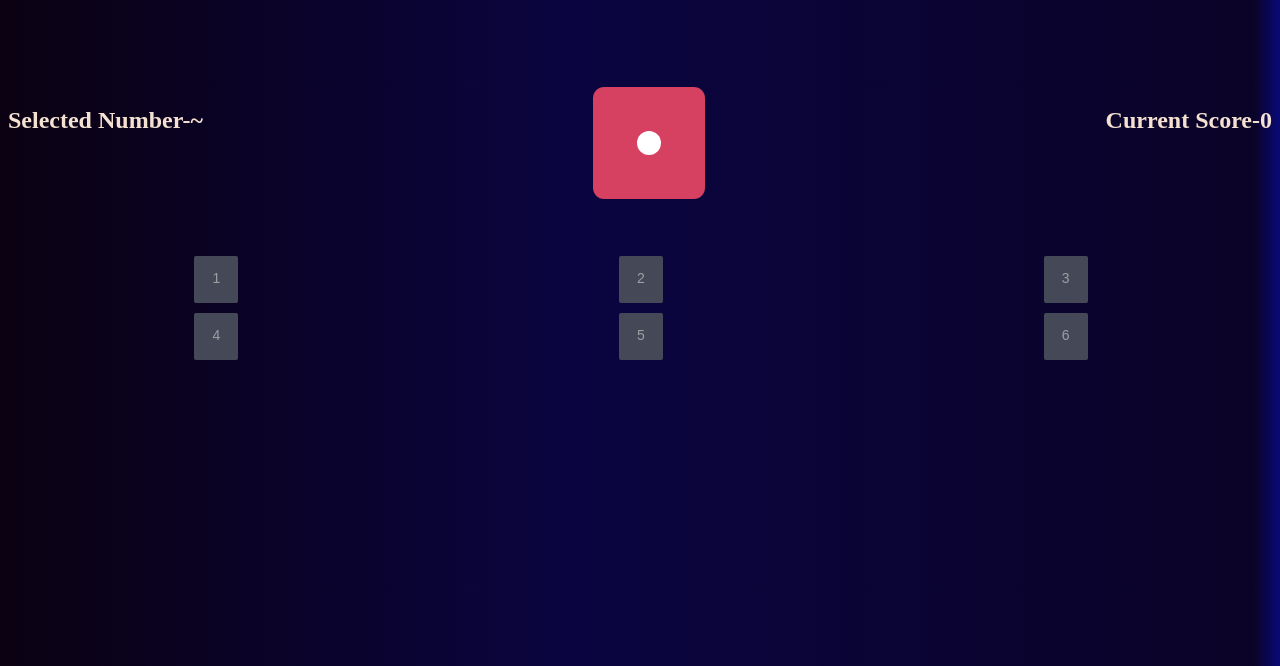
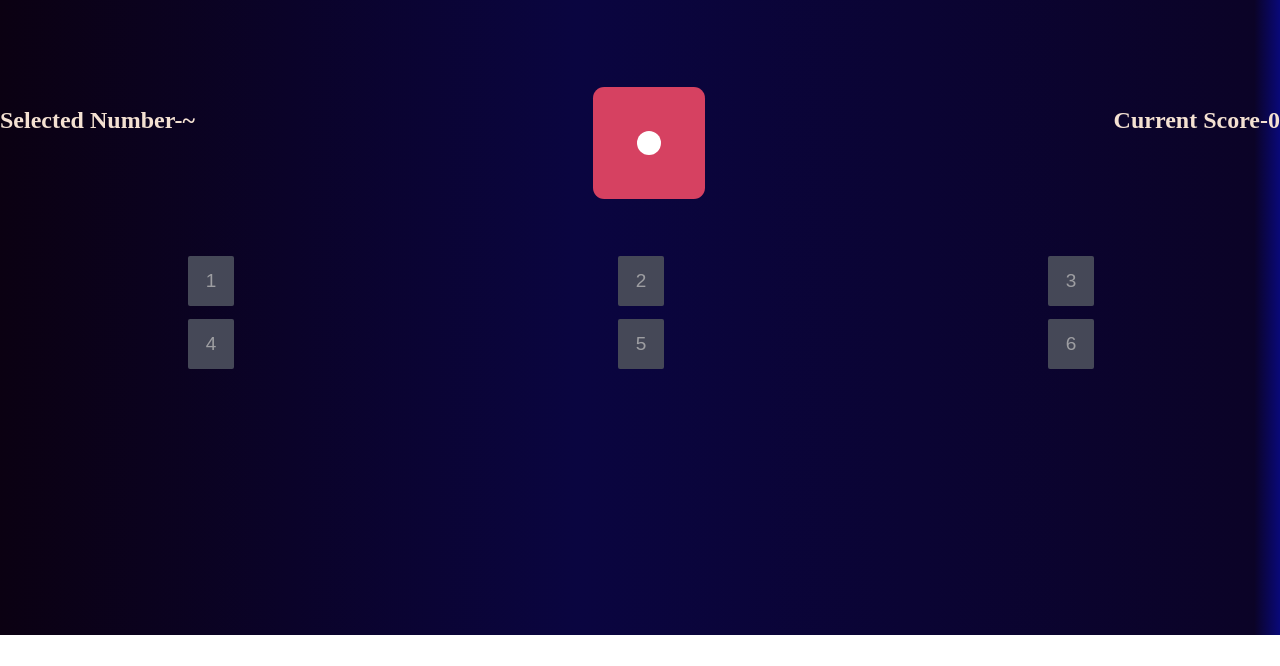
Before and after one commit to AnkurMaurya421/Dicegame, a plain HTML site: page index.html in a window 1280 px wide. Shown: the part 173-839 px from the top of the page. After the commit the page ends 808 px from the top, so only its background shows below. Drawn offline with Linux system fonts and the light colour scheme.

Commit message:
Update style.css

```diff
--- a/style.css
+++ b/style.css
@@ -1,4 +1,4 @@
-body{
+html,body{
 	display: flex;
 	flex-direction: column;
 	align-items: center;
@@ -6,24 +6,29 @@ body{
 	background: rgb(36,73,203);
 	background: linear-gradient(90deg, rgba(36,73,203,1) 0%, rgba(11,1,18,1) 0%, rgba(10,5,64,1) 45%, rgba(11,3,39,1) 98%, rgba(9,9,121,1) 100%, rgba(0,212,255,1) 100%);
 	height:100%;
+	width: 100%;
+}
+body > div {
+  flex: 1;
+  display: flex;
+  flex-direction: column;
+  justify-content: center;
 }
 h1{
 	color: #f4e1d2;
 	font-size: 5rem;
 	display: flex;
-	flex-direction: row;
+	flex-direction: column;
 	justify-content: center;
 }
 .upperbody{
-	display: flex;
 	flex-direction: row;
 	justify-content: space-between;
 	width: 100%;
 	margin: 54px;
+
 }
 .lowerbody{
-	display: flex;
-	flex-direction: column;
 	justify-content: space-around;
     width: 100%;
     margin: 100px;
@@ -41,7 +46,6 @@ h1{
 	justify-content: center;
 	background-color: yellow;
 }
-
 #gamestartinfo{
 	display: flex;
 	flex-direction: row;
@@ -60,12 +64,13 @@ color: #f4e1d2;
 	width: 100%;
 	grid-template-columns: 1fr 1fr 1fr;
 	grid-gap: 10px;
+	align-items: center;
 	justify-items:center;
 
 }
 .numbers input {
 	width: auto;
-	height: 100%;
+	height: auto;
 	appearance: none;
 	outline: none;
 	cursor: pointer;
@@ -73,7 +78,7 @@ color: #f4e1d2;
 	padding: 14px 18px;
 	background: #454857;
 	color: #bdbdbdbd;
-	font-size: 14px;
+	font-size: 19px;
 	transition: all 100ms linear;
 }
 
```
